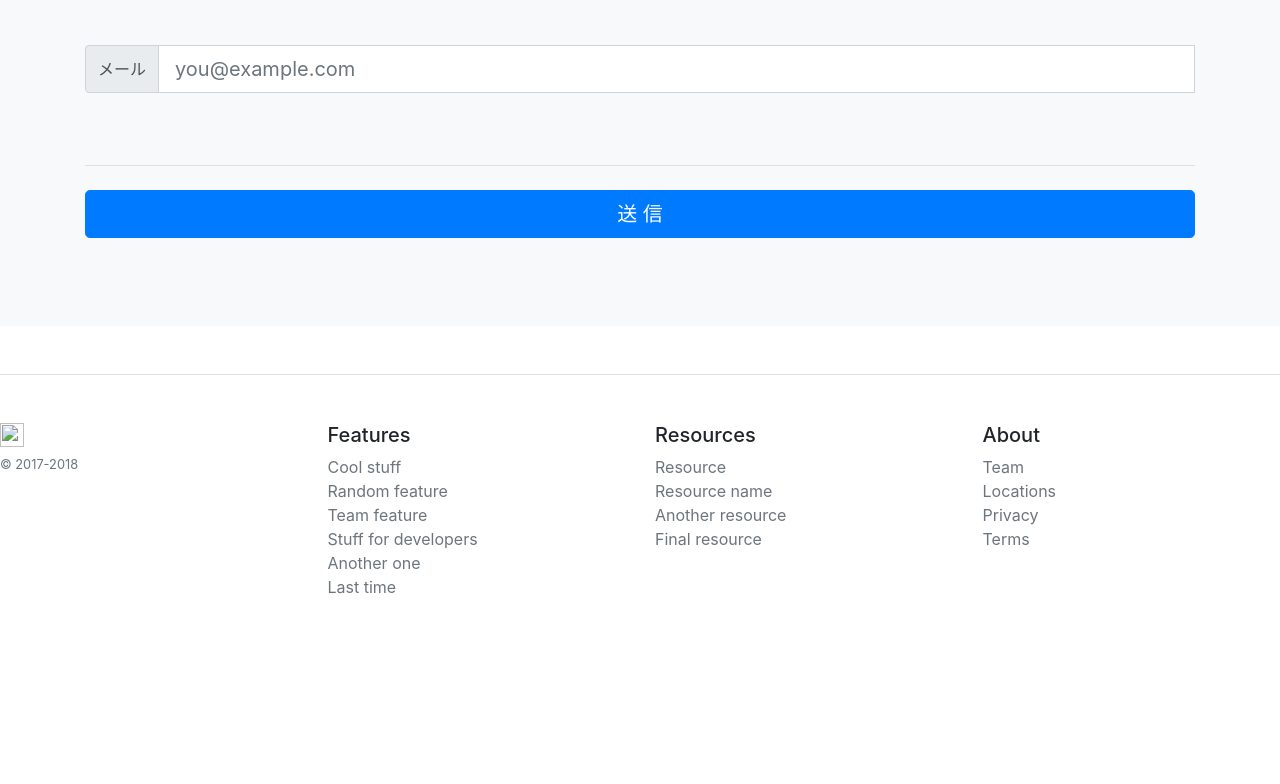
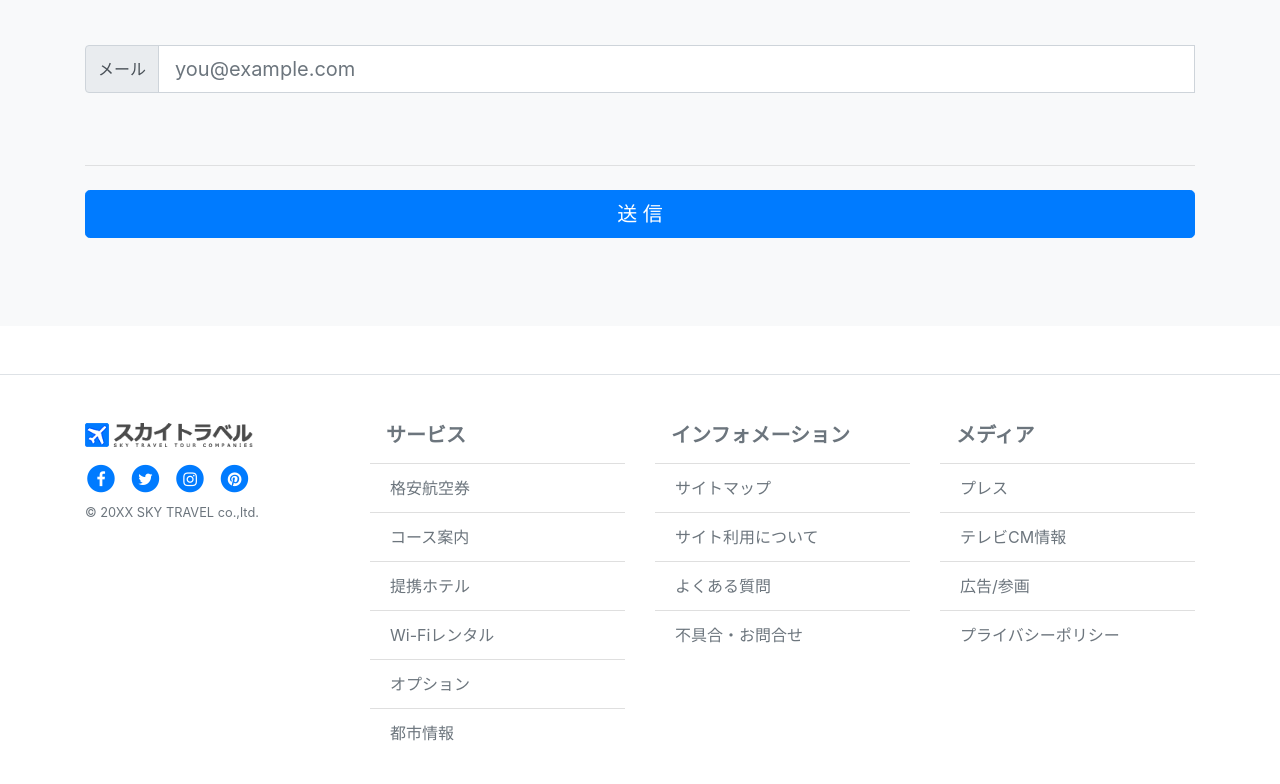
Before and after one commit to zd3F14/BootstrapProject, a website: page assets/index.html in a window 1280 px wide. Shown: the part 5080-5864 px from the top of the page. Before the commit the page ends 5743 px from the top, so only its background shows below. Drawn offline with nearby package versions, Linux system fonts and the light colour scheme; files that its build step writes are made by us from their sources; files whose address does not match are found by name.

Commit message:
add footer

```diff
--- a/assets/index.html
+++ b/assets/index.html
@@ -385,39 +385,45 @@
     </div>
     </main>
       <footer class="pt-4 my-md-5 pt-md-5 border-top">
-        <div class="conainer">
+        <div class="container">
         <div class="row">
           <div class="col-12 col-md">
-            <img class="mb-2" src="../../assets/brand/bootstrap-solid.svg" alt="" width="24" height="24">
-            <small class="d-block mb-3 text-muted">&copy; 2017-2018</small>
+            <img class="mb-2" src="images/logo.png" alt="" width="168" height="24">
+          <ul class="list-unstyled list-inline my-2">
+            <li class="list-inline-item"><a href=""><span class="fa-stack"><i class="fa fa-circle fa-stack-2x"></i><i class="fa fa-facebook fa-stack-1x fa-inverse"></i></span></a></li>
+            <li class="list-inline-item"><a href=""><span class="fa-stack"><i class="fa fa-circle fa-stack-2x"></i><i class="fa fa-twitter fa-stack-1x fa-inverse"></i></span></a></li>
+            <li class="list-inline-item"><a href=""><span class="fa-stack"><i class="fa fa-circle fa-stack-2x"></i><i class="fa fa-instagram fa-stack-1x fa-inverse"></i></span></a></li>
+            <li class="list-inline-item"><a href=""><span class="fa-stack"><i class="fa fa-circle fa-stack-2x"></i><i class="fa fa-pinterest fa-stack-1x fa-inverse"></i></span></a></li>
+          </ul>
+          <small class="d-block mb-3 text-muted">&copy; 20XX SKY TRAVEL co.,ltd.</small>
           </div>
           <div class="col-6 col-md">
-            <h5>Features</h5>
-            <ul class="list-unstyled text-small">
-              <li><a class="text-muted" href="#">Cool stuff</a></li>
-              <li><a class="text-muted" href="#">Random feature</a></li>
-              <li><a class="text-muted" href="#">Team feature</a></li>
-              <li><a class="text-muted" href="#">Stuff for developers</a></li>
-              <li><a class="text-muted" href="#">Another one</a></li>
-              <li><a class="text-muted" href="#">Last time</a></li>
+            <h5 class="font-weight-bold text-muted pl-3">サービス</h5>
+            <ul class="list-group list-group-flush list-unstyled text-left mt-3 mb-4">
+              <li><a class="text-muted list-group-item" href="#">格安航空券</a></li>
+              <li><a class="text-muted list-group-item" href="#">コース案内</a></li>
+              <li><a class="text-muted list-group-item" href="#">提携ホテル</a></li>
+              <li><a class="text-muted list-group-item" href="#">Wi-Fiレンタル</a></li>
+              <li><a class="text-muted list-group-item" href="#">オプション</a></li>
+              <li><a class="text-muted list-group-item" href="#">都市情報</a></li>
             </ul>
           </div>
           <div class="col-6 col-md">
-            <h5>Resources</h5>
-            <ul class="list-unstyled text-small">
-              <li><a class="text-muted" href="#">Resource</a></li>
-              <li><a class="text-muted" href="#">Resource name</a></li>
-              <li><a class="text-muted" href="#">Another resource</a></li>
-              <li><a class="text-muted" href="#">Final resource</a></li>
+            <h5 class="font-weight-bold text-muted pl-3">インフォメーション</h5>
+            <ul class="list-group list-group-flush list-unstyled text-left mt-3 mb-4">
+              <li><a class="text-muted list-group-item" href="#">サイトマップ</a></li>
+              <li><a class="text-muted list-group-item" href="#">サイト利用について</a></li>
+              <li><a class="text-muted list-group-item" href="#">よくある質問</a></li>
+              <li><a class="text-muted list-group-item" href="#">不具合・お問合せ</a></li>
             </ul>
           </div>
           <div class="col-6 col-md">
-            <h5>About</h5>
-            <ul class="list-unstyled text-small">
-              <li><a class="text-muted" href="#">Team</a></li>
-              <li><a class="text-muted" href="#">Locations</a></li>
-              <li><a class="text-muted" href="#">Privacy</a></li>
-              <li><a class="text-muted" href="#">Terms</a></li>
+            <h5 class="font-weight-bold text-muted pl-3">メディア</h5>
+            <ul class="list-group list-group-flush list-unstyled text-left mt-3 mb-4">
+              <li><a class="text-muted list-group-item" href="#">プレス</a></li>
+              <li><a class="text-muted list-group-item" href="#">テレビCM情報</a></li>
+              <li><a class="text-muted list-group-item" href="#">広告/参画</a></li>
+              <li><a class="text-muted list-group-item" href="#">プライバシーポリシー</a></li>
             </ul>
           </div>
          </div>
```
Also changed, not shown: html/index.html (+29 -23 lines).
